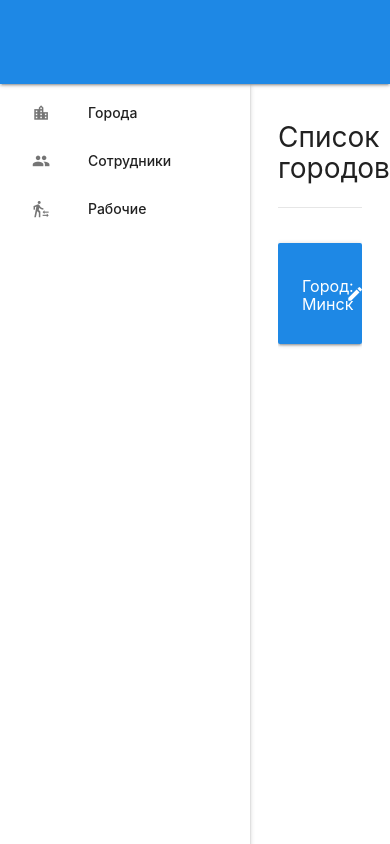
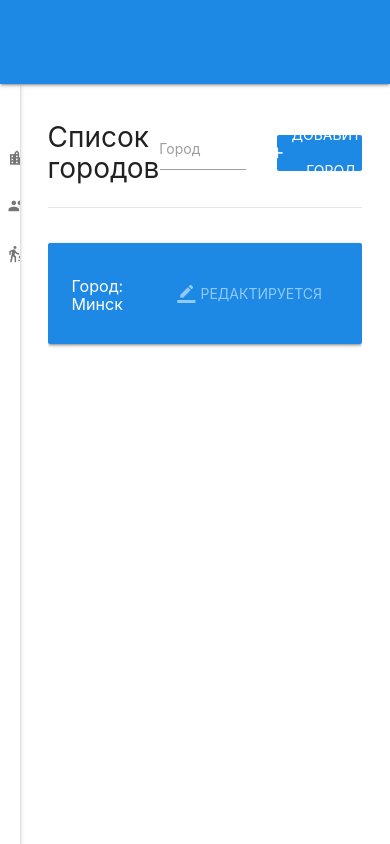
Before and after one commit to SadBarin/pave_erp, a Vue app: page /sites in a window 390 px wide. Built offline with nearby package versions, Linux system fonts and the light colour scheme.

Commit message:
improved responsiveness

```diff
--- a/src/assets/index.css
+++ b/src/assets/index.css
@@ -56,6 +56,7 @@ html, body {
 #blue-layout .navbar {
   width:100%;
   height: 10vh;
+  min-height: 50px;
   padding:0 2rem;
 
   display:flex;
@@ -70,9 +71,9 @@ html, body {
 }
 
 #blue-layout .app-sidenav {
-  width:250px;
+  width: 15vw;
   height: calc(100% + 10vh);
-  padding-top:5px;
+  padding-top:50px;
 
   position:absolute;
   top:10vh;
@@ -83,17 +84,22 @@ html, body {
   z-index:50
 }
 
+#blue-layout .sidenav li>a {
+  padding: 0 2vw;
+}
+
 .app-sidenav.open {
   transform:translateX(0);
 }
 
 .app-page {
+  width: 85vw;
   padding:2rem
 }
 
 .app-content {
-  padding-top:10vh;
-  padding-left:250px;
+  padding-top: 10vh;
+  padding-left: 15vw;
 
   position:relative;
 
@@ -160,3 +166,18 @@ html, body {
   margin-right: 5px;
   font-size: 1.3rem !important;
 }
+
+@media (max-width: 1300px) {
+  #blue-layout .app-sidenav {
+    width: 5vw;
+  }
+
+  .app-page {
+    width: 95vw;
+  }
+
+  .app-content {
+    padding-left: 5vw;
+  }
+
+}
--- a/src/components/sites/AddCardSites.vue
+++ b/src/components/sites/AddCardSites.vue
@@ -50,7 +50,8 @@ export default {
       if (this.cityName.trim()) {
         const newCity = {
           id: Date.now(),
-          cityName: this.cityName
+          cityName: this.cityName,
+          edited: false
         }
 
         this.$emit('add-city', newCity)
--- a/src/components/sites/CardSites.vue
+++ b/src/components/sites/CardSites.vue
@@ -7,10 +7,19 @@
             <h6>Город: {{city.cityName}}</h6>
           </div>
           <div class="button-container">
-            <router-link class="btn-flat waves-effect waves-light auth-submit white-text" to="/sites/editor">
+            <router-link class="btn-flat waves-effect waves-light auth-submit white-text"
+                         to="/sites/editor"
+                         v-if="!city.edited"
+            >
               <i class="material-icons">create</i> Редактировать
             </router-link>
+            <div class="btn-flat blue-text text-lighten-3"
+                 v-if="city.edited"
+            >
+              <i class="material-icons">border_color</i> Редактируется
+            </div>
             <button class="btn-flat waves-effect waves-light auth-submit white-text"
+                    v-if="!city.edited"
                     v-on:click="$emit('remove-city', city.id)"
             >
               <i class="material-icons">delete</i> Удалить
--- a/src/views/Sites.vue
+++ b/src/views/Sites.vue
@@ -13,6 +13,7 @@
         v-if="sites.length"
         v-bind:sites="sites"
         @remove-city="removeCity"
+        @give-id="giveId"
       />
       <p v-else>Городов не осталось!</p>
     </div>
@@ -39,12 +40,16 @@ export default {
     saveSites () {
       const parsed = JSON.stringify(this.sites)
       localStorage.setItem('sites', parsed)
+    },
+
+    giveId () {
+      return this.city.id
     }
   },
   data () {
     return {
       sites: [
-        { id: 1, cityName: 'Минск' }
+        { id: 1, cityName: 'Минск', edited: true }
       ]
     }
   },
```
